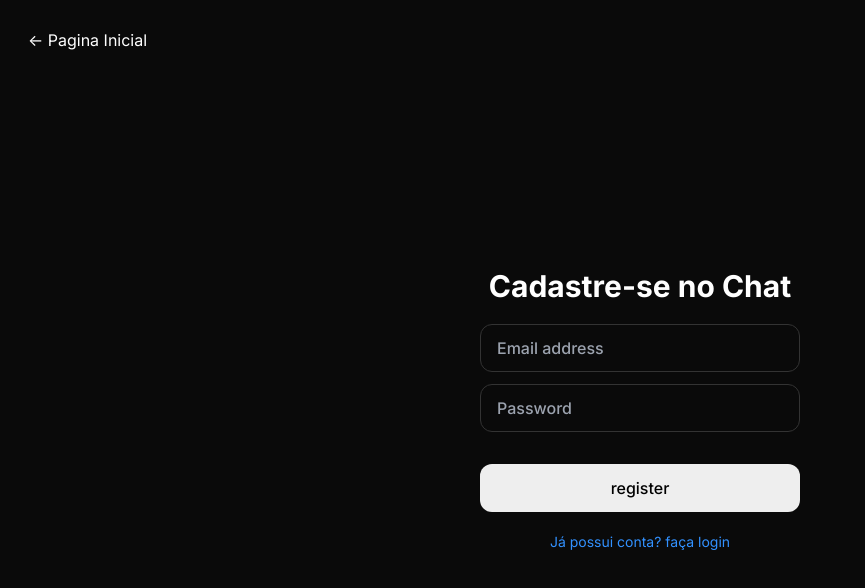
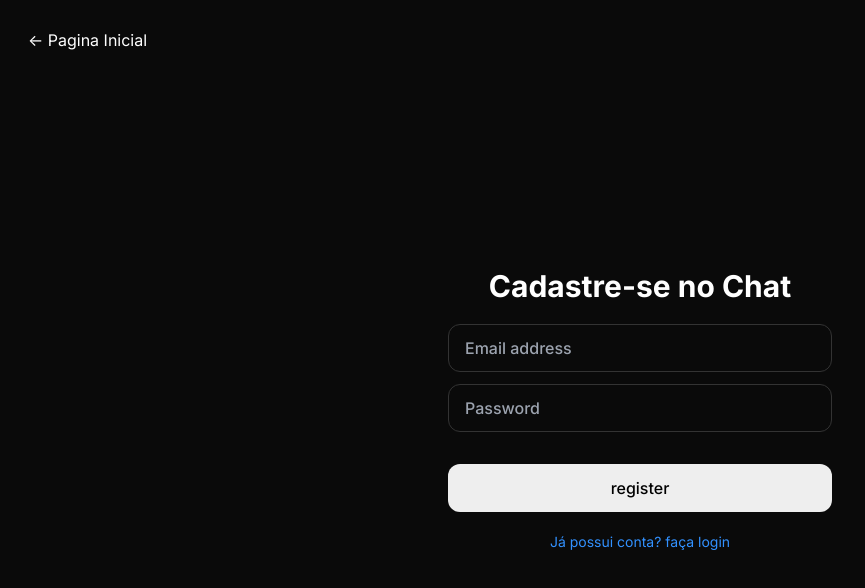
Before and after one commit to JhonatasAnicezio/chat-room, a Next.js app: page /auth/register in a window 1280 px wide. Shown: the top 588 px of the page, without its empty margins (0-865 px from the left). Built offline with nearby package versions, Linux system fonts and the light colour scheme.

Commit message:
feat: alter css at register

```diff
--- a/src/app/auth/register/index.css
+++ b/src/app/auth/register/index.css
@@ -10,7 +10,7 @@
     }
 
     .div-register {
-        @apply flex flex-col w-80
+        @apply flex flex-col w-96
     }
 
     .div-register h1 {
```
